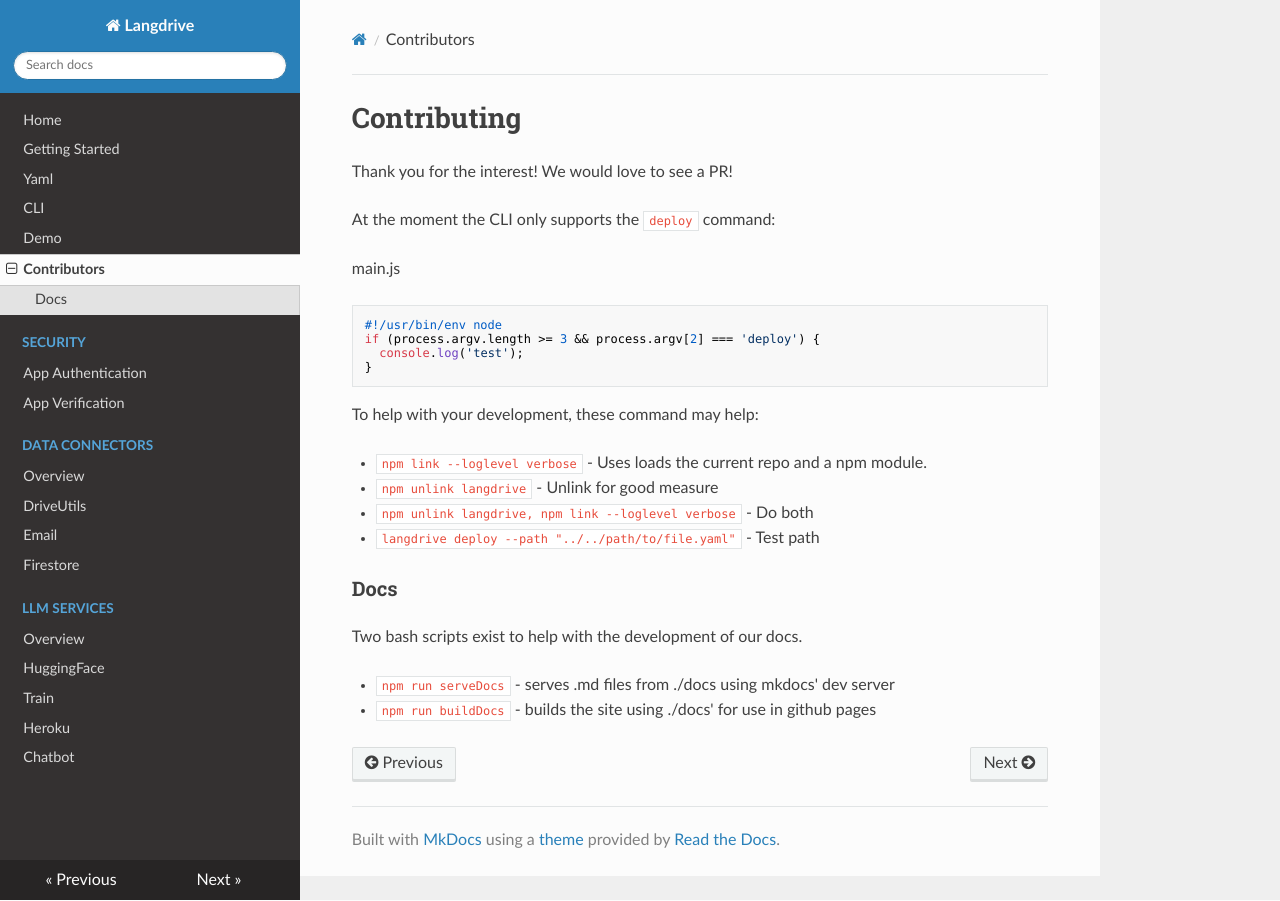
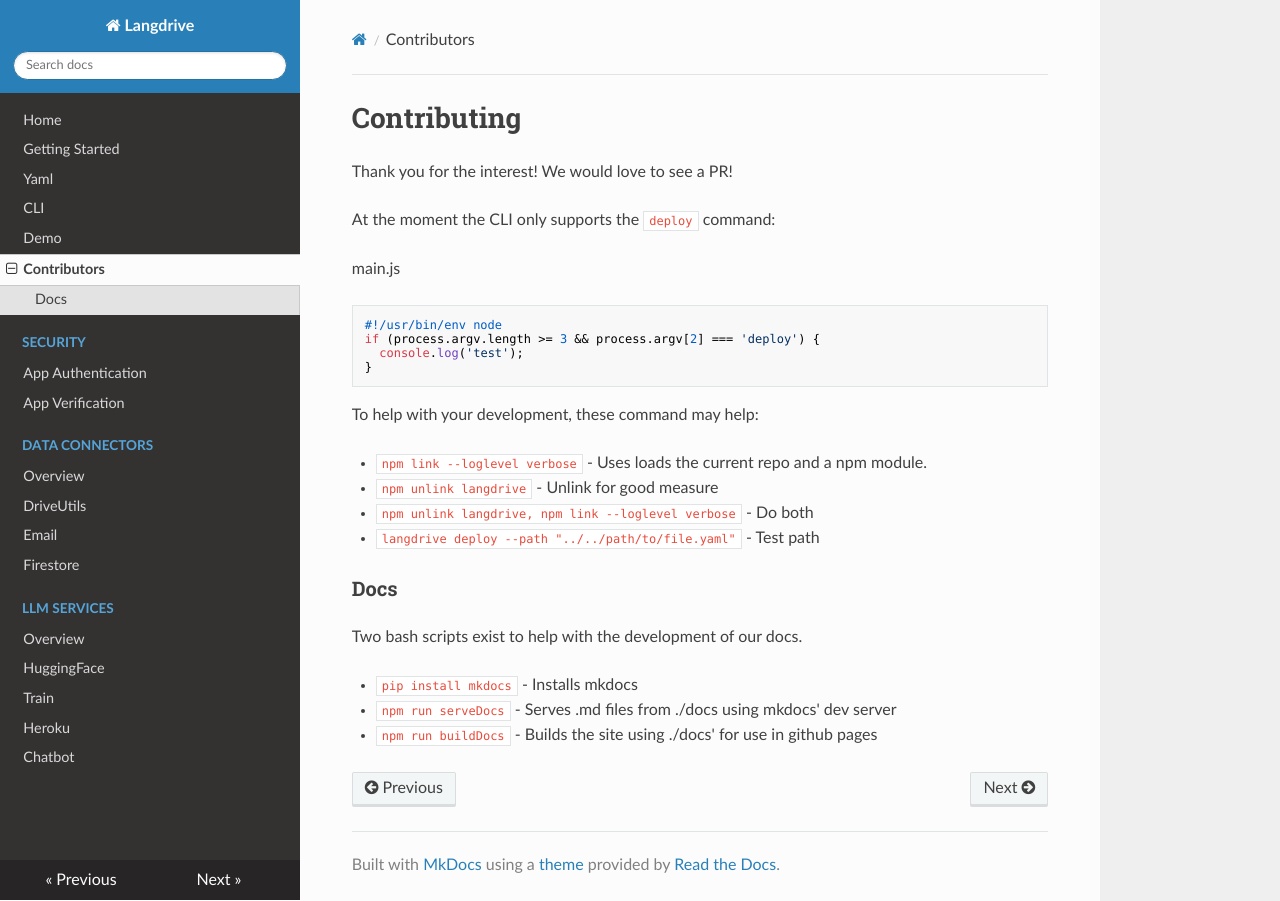
Before and after one commit to addy-ai/langdrive, an MkDocs documentation site: the page built from docs/contributors.md, in a window 1280 px wide. Built offline with MkDocs 1.6.1, drawn with Linux system fonts in a browser that asks for light colours; nearby versions of some CDN libraries.

Commit message:
update contributors
up

```diff
--- a/docs/contributors.md
+++ b/docs/contributors.md
@@ -23,5 +23,6 @@ To help with your development, these command may help:
 
 Two bash scripts exist to help with the development of our docs.
 
-- `npm run serveDocs` - serves .md files from ./docs using mkdocs' dev server
-- `npm run buildDocs` - builds the site using ./docs' for use in github pages
+- `pip install mkdocs` - Installs mkdocs
+- `npm run serveDocs` - Serves .md files from ./docs using mkdocs' dev server
+- `npm run buildDocs` - Builds the site using ./docs' for use in github pages
```
